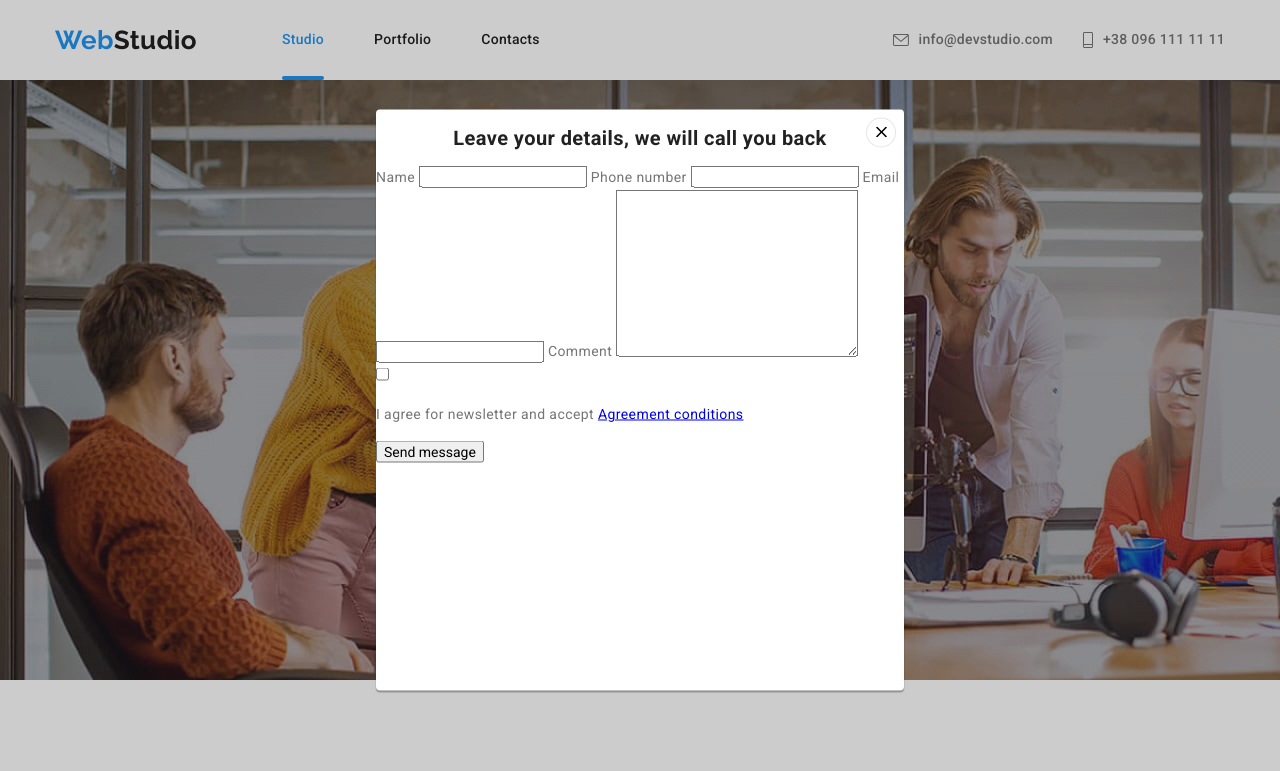
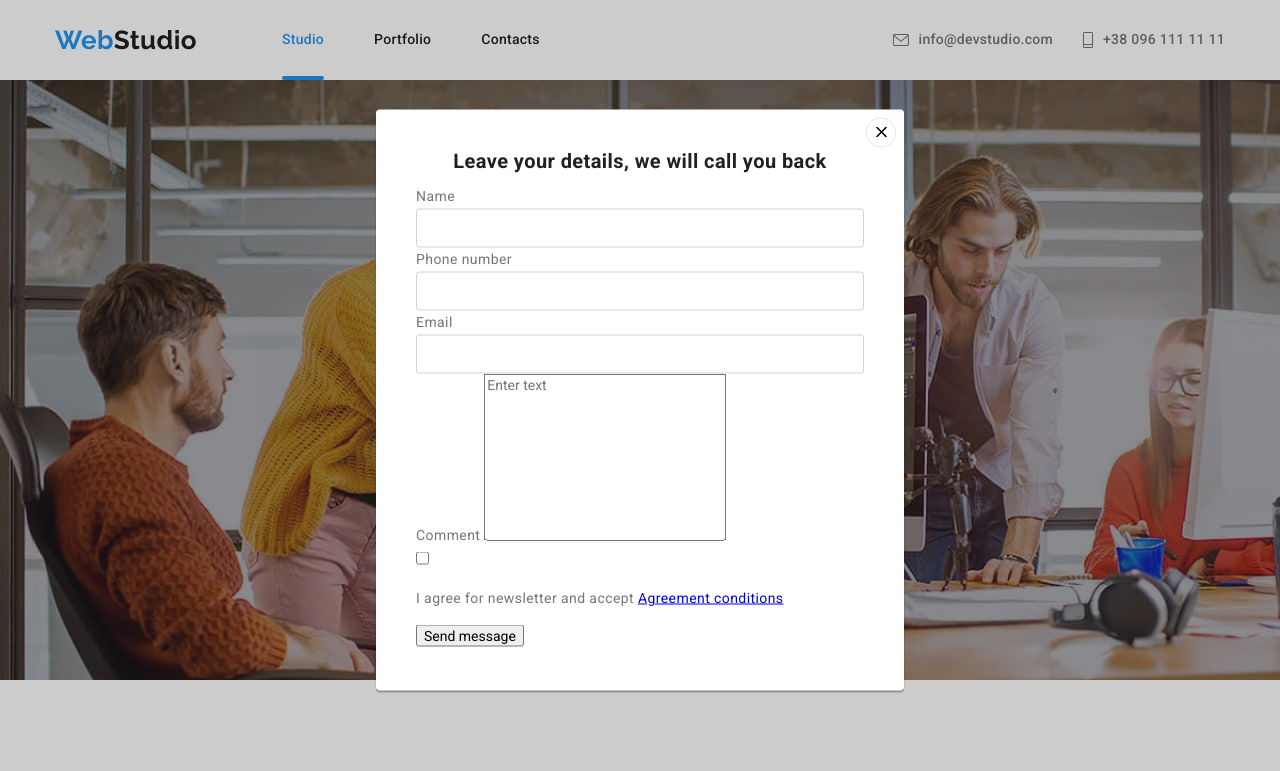
Before and after one commit to AnnaStruk/goit-markup-hw-06, a plain HTML site: page index.html in a window 1280 px wide. Both pictures are taken after a click on the button "Order service". Shown: the top 771 px of the page. Drawn offline with nearby package versions, Linux system fonts and the light colour scheme.

Commit message:
Adds fields to form

```diff
--- a/css/styles.css
+++ b/css/styles.css
@@ -335,13 +335,52 @@ img {
 .modal-box {
 }
 
+.form {
+  width: 448px;
+  outline: ;
+  margin-left: auto;
+  margin-right: auto;
+}
+
+.form-field {
+  display: flex;
+  flex-direction: column;
+}
+
+.form-field input {
+  margin: 0;
+  padding-top: 20px;
+  border: 1px solid rgba(33, 33, 33, 0.2);
+  border-radius: 4px;
+
+  font-size: 14px;
+}
+
+.form-field label:not(:first-child) {
+  margin: 4px;
+}
+
+.form-field input::placeholder {
+  color: rgba(117, 117, 117, 0.5);
+}
+
+.form-label:not(:first-child) {
+  margin-top: 10px;
+}
+
 .modal-title {
+  margin-top: 40px;
+  margin-bottom: 12px;
   font-weight: 700;
   font-size: 20px;
   line-height: 1.15;
   text-align: center;
 
   color: var(--title-text-color);
+}
+
+textarea {
+  resize: none;
 }
 
 /* Features */
@@ -805,12 +844,6 @@ img {
   flex-wrap: wrap;
 }
 
-/*
-.portfolio-card a {
-  text-decoration: none;
-}
-*/
-
 .portfolio-title {
   margin: 0 24px;
 
--- a/index.html
+++ b/index.html
@@ -370,15 +370,41 @@
             <h2 class="modal-title">
               Leave your details, we will call you back
             </h2>
-            <form>
-              <label for="user-name">Name</label>
-              <input type="text" name="user-name" id="user-name" />
-              <label for="user-tel">Phone number</label>
-              <input type="tel" name="user-tel" id="user-tel" />
-              <label for="user-mail">Email</label>
-              <input type="email" name="user-mail" id="user-mail" />
+            <form class="form" autocomplete="off">
+              <div class="form-field">
+                <label for="user-name" class="form-label">Name</label>
+                <input
+                  class="form-input"
+                  type="text"
+                  name="user-name"
+                  id="user-name"
+                  autofocus
+                />
+              </div>
+
+              <div class="form-field">
+                <label for="user-tel" class="form-label">Phone number</label>
+                <input type="tel" name="user-tel" id="user-tel" />
+              </div>
+
+              <div class="form-field">
+                <label for="user-mail" class="form-label">Email</label>
+                <input
+                  type="email"
+                  name="user-mail"
+                  id="user-mail"
+                  autocomplete="on"
+                />
+              </div>
+
               <label for="user-comment">Comment</label>
-              <textarea name="" id="" cols="30" rows="10"></textarea>
+              <textarea
+                name="user-comment"
+                id="user-comment"
+                cols="30"
+                rows="10"
+                placeholder="Enter text"
+              ></textarea>
 
               <div class="modal-foter">
                 <input
```
